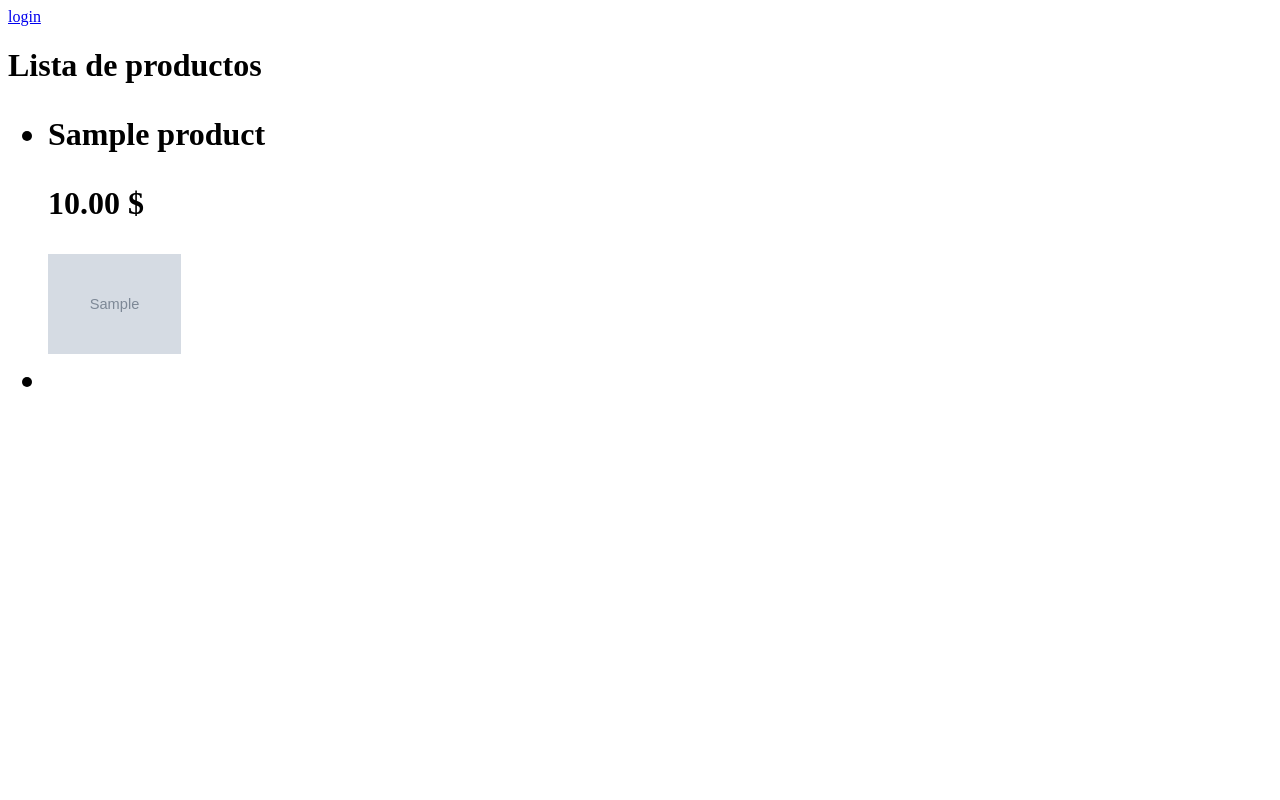
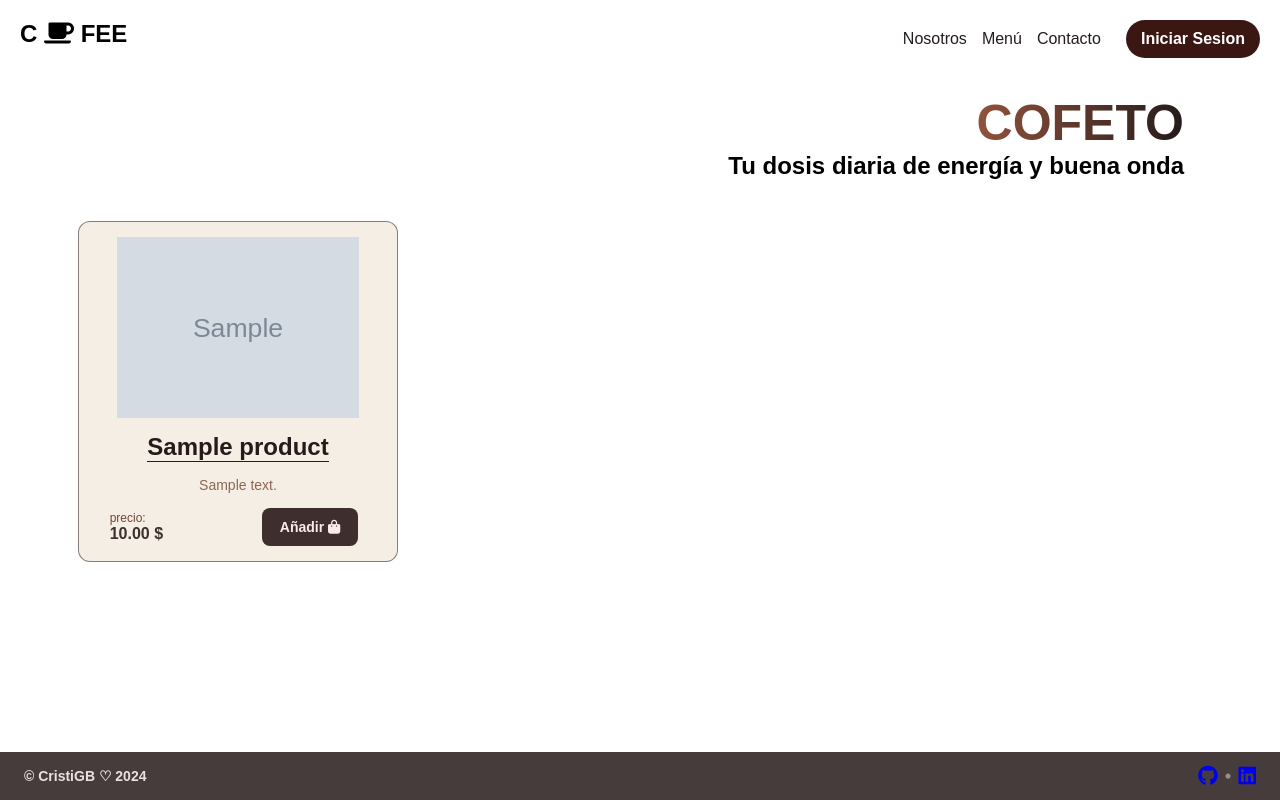
Before and after one commit to CristiGB/coffee_shop, a Django app: page /productos/ in a window 1280 px wide. Run offline with Django 5.2, Linux system fonts and the light colour scheme; tables that the repository leaves empty hold one stand-in row (values such as "Sample post"); grey boxes marked "Sample" are stand-in pictures.

Commit message:
template and styles to products list

```diff
--- a/orders/views.py
+++ b/orders/views.py
@@ -11,12 +11,12 @@ class MyOrderView(LoginRequiredMixin, DetailView):
     template_name = "orders/my_order.html"
     context_object_name = "order"
 
-    def get_object(self, queryset:None):
+    def get_object(self, queryset=None):
         return Order.objects.filter(is_active=True, user=self.request.user).first()
 
 
 class CreateOrderProductView(LoginRequiredMixin, CreateView):
-    template_name = "orders/create_order_product.html"
+    #template_name = "orders/create_order_product.html"
     form_class = OrderProductForm
     success_url = reverse_lazy('my-order')
 
@@ -26,6 +26,6 @@ class CreateOrderProductView(LoginRequiredMixin, CreateView):
             user=self.request.user
         )
         form.instance.order = order
-        form.instance.quatity = 1
+        form.instance.quantity = 1
         form.save()
         return super().form_valid(form)
--- /dev/null
+++ b/products/static/css/styles.css
@@ -0,0 +1,118 @@
+section{
+    text-align: center;
+    margin: 0 3rem;
+}
+.section-title{
+    margin: 1rem 3rem;
+    padding-block-end: 1rem;
+    text-align: end;
+}
+
+.section-title h1{
+    font-size: 50px;
+    font-weight: 900;
+    -webkit-background-clip: text;
+    background: linear-gradient(90deg, #d1734f 70%, #241b1b 100%);
+    -moz-background-clip: text;
+    background-clip: text;
+    color: transparent;
+}
+
+section p{
+    font-size: 14px;
+    font-weight: 600;
+    color: #744433;
+}
+
+.list_product{
+    margin: 25px 30px;
+    list-style: none;
+}
+
+.product_card{
+    padding: 15px 8px;
+    display: flex;
+    flex-direction: column;
+    align-items: center;
+    gap: 15px;
+    max-width: 25vw;
+    background-color: #f5eee5;
+    border-radius: 12px;
+    border: 1px solid #281a1a88;
+}
+
+.container_product-photo{
+    position: relative;
+    width: 100%;
+    display: flex;
+    justify-content: center;
+    align-items: center;
+}
+.card-shadow{
+    position: absolute;
+    width: 50%;
+    height: 50%;
+    background-color: #7c5353;
+    border-radius: 50%;
+    backdrop-filter: blur(10px);
+    box-shadow: 0px 0px 25px #eb9c76;
+}
+
+.product-photo{
+    max-width: 80%;
+    z-index: 10;
+}
+
+.product-name{
+    color: #281a1a;
+    font-size: 24px;
+    font-weight: 600;
+    border-bottom: 1px solid #281a1a;
+}
+
+.product-description{
+    font-size: 14px;
+    opacity: 0.8;
+    font-weight: 500;
+}
+
+.add_product{
+    width: 85%;
+    display: flex;
+    align-items: center;
+    justify-content: space-between;
+}
+
+.product-price{
+    font-size: 16px;
+    font-weight: 600;
+    color: #3c312e;
+}
+
+.product-price  p{
+    font-size: 12px;
+    font-weight: 300;
+    text-align: left;
+}
+
+.add_product .product_card > p{
+    text-align: center;
+}
+
+.btn_add-product{
+    padding: 11px 18px;
+    margin: 0 8px;
+    background-color: #3e2e2e;
+    color: #f7ece9;
+    border: none;
+    outline: none;
+    border-radius: 8px;
+    font-size: 14px;
+    font-weight: 600;
+}
+
+.btn_add-product:hover{
+    cursor: pointer;
+    background-color: #221c1d;
+    color: #fff;
+}
--- a/products/templates/products/add_product.html
+++ b/products/templates/products/add_product.html
@@ -1,5 +1,3 @@
-aca aparecera el form
-
 <form action="{% url "add_product" %}" method='post'>
     {% csrf_token %}
     {{form.as_p}}
--- a/products/templates/products/list_product.html
+++ b/products/templates/products/list_product.html
@@ -1,18 +1,44 @@
 {% extends "base.html" %}
+{% block styles %}
+    {% load static %}
+    <link rel="stylesheet" href="{% static 'css/styles.css' %}">
+{% endblock styles %}
 {% block content %}
+<section>
+    <div class="section-title">
+        <h1>COFETO</h1>
+        <h2>Tu dosis diaria de energía y buena onda</h2>
+    </div>
+    {% comment %} <p>Nuestros cafes especiales</p> {% endcomment %}
+    <ul class="list_product">
+        {% for product in products %}
+            <li class="product_card">
+                {% if  product.photo%}
+                    <div class="container_product-photo">
+                        <div class="card-shadow"></div>
+                        <img class="product-photo" src="{{product.photo.url}}" alt="{{product.name}}" >
+                    </div>
+                {% endif %}
+                <p class="product-name">{{product.name}}</p>
+                <p class="product-description"> {{product.description}}</p>
+                <div class="add_product">
+                    <div class="product-price"><p>precio: </p>{{product.price}} $</div>
 
-<h1>Lista de productos<h1>
-    <ul>
-        {% for product in products %}
+                    <form action="{% url "add_products" %}" method="post">
+                        {% csrf_token %}
+                        <input type="hidden" name="product" value="{{product.id}}">
+                        <button class="btn_add-product">Añadir <i class="fa-solid fa-bag-shopping"></i></button>
+                    </form>
+
+                </div>
+
             <li>
-                {{product.name}}
-                <p>{{product.price}} $</p>
-                {% if  product.photo%}
-                    <img src="{{product.photo.url}}" alt="{{product.name}}" style="max-height: 100px;">
-                {% endif %}
-            <li>
+        {% empty %}
+            <li>No hay productos</li>
+
         {% endfor %}
 
     </ul>
+</section>
 
 {% endblock content %}
--- /dev/null
+++ b/static/css/base_styles.css
@@ -0,0 +1,127 @@
+*{
+    margin: 0;
+    padding: 0;
+    box-sizing: border-box;
+}
+body {
+    min-height: 100vh;
+    font-family: Arial, sans-serif;
+    display: flex;
+    flex-direction: column;
+}
+
+ul{
+    list-style: none;
+}
+
+header {
+    display: flex;
+    justify-content: space-between;
+    padding: 20px;
+    background-color: transparent;
+}
+
+.logo {
+    font-size: 24px;
+    font-weight: bold;
+}
+
+.welcome-header_name{
+    font-size: 24px;
+    font-weight: 600;
+}
+
+.navbar ul , .navbar{
+    list-style: none;
+    display: flex;
+    align-items: center;
+    gap: 15px;
+}
+
+.navbar a {
+    text-decoration: none;
+    color: #251c1c;
+}
+
+.navbar .navbar_list a:hover {
+    color: #915b4d;
+}
+.navbar_right{
+    display: flex;
+    align-items: center;
+    gap: 15px;
+    margin-left: 10px;
+}
+.btn_logout{
+    outline: none;
+    border: none;
+}
+
+.btn_login, .btn_logout {
+    padding: 10px 15px;
+    background-color: rgb(59, 23, 20);
+    border-radius: 24px;
+    cursor: pointer;
+    transition: background-color ease-in-out .3s;
+}
+.btn_login a, .btn_logout {
+    color: #fff;
+    font-weight: 600;
+}
+
+.btn_login:hover, .btn_logout:hover{
+    background-color: rgb(217, 145, 111) ;
+}
+
+
+.content{
+    flex-grow: 1;
+}
+
+/*------------footer------------*/
+
+.footer{
+    padding: 0 24px;
+    width: 100%;
+    height: 3rem;
+    display: flex;
+    justify-content: space-between;
+    align-items: center;
+    margin-block-start: 2rem;
+    text-align: center;
+    font-weight: 600;
+    color: #e9e1e1;
+    background-color: #463c3c;
+}
+
+.footer__copy{
+    font-size: 14px;
+}
+
+.socialMedia{
+    display: flex;
+    align-items: center;
+    margin-block-start: 1rem;
+    margin-block-end: 1rem;
+    justify-content: center;
+    column-gap: .5rem;
+    color: rgb(233, 225, 225);
+    font-size: 20px;
+}
+
+.socialMedia img{
+    filter: contrast(.5);
+}
+.socialMedia .dotch{
+    font-size: 5px;
+    opacity: .5;
+    background-color: #584b46;
+}
+
+.socialMedia li:hover{
+    cursor: pointer;
+}
+
+.socialMedia li a:visited{
+    color: #ebe5e5;
+}
--- a/templates/base.html
+++ b/templates/base.html
@@ -1,20 +1,72 @@
+{% load static %}
 <!DOCTYPE html>
 <html lang="en">
 <head>
     <meta charset="UTF-8">
     <meta name="viewport" content="width=device-width, initial-scale=1.0">
+    <link rel="stylesheet" href="https://cdnjs.cloudflare.com/ajax/libs/font-awesome/6.0.0/css/all.min.css" />
+    <link rel="stylesheet" href="{% static 'css/base_styles.css' %}">
+    {% block styles %}{% endblock styles %}
     <title>Coffee Shop</title>
 </head>
 <body>
+    <header>
+       <div class="logo">
+            C
+            <i class="fa-solid fa-mug-saucer"></i>
+            FEE
+        </div>
+        <p class="welcome-header_name">
             {% if user.is_authenticated%}
                 Hola, {{ user.username }}
+            {%endif%}
+        </p>
+        <nav class="navbar">
+            <ul class="navbar_list">
+                <li><a href="#">Nosotros</a></li>
+                <li><a href="{% url "list_product"%}">Menú</a></li>
+                <li><a href="#">Contacto</a></li>
+            </ul>
+            <div class="navbar_right">
+                {% if user.is_authenticated%}
+                    <div><a href="{% url "my-order"%}">
+                        <i class="fa-solid fa-cart-shopping"></i>
+                    </a></div>
                     <form action="{% url "logout" %}" method='post'>
                         {% csrf_token %}
-            <button type="submit">Cerrar sesion</button>
+                        <button class="btn_logout" type="submit"><i class="fa-solid fa-right-from-bracket"></i></button>
                     </form>
                 {% else %}
-        <a href="{% url "login"%}">login</a>
+                    <div class="btn_login">
+                        <a href="{% url "login"%}">Iniciar Sesion</a>
+                    </div>
                 {%endif%}
+            </div>
+        </nav>
+    </header>
+    <div class="content">
         {% block content %}{% endblock content %}
+    </div>
+
+    <footer class="footer section container">
+        <span class="footer__copy">
+             &#169; CristiGB &#x2661; 2024
+        </span>
+
+        <ul class="socialMedia">
+            <li>
+                <a href="https://github.com/CristiGB">
+                    <i class="fa-brands fa-github"></i>
+                </a>
+            </li>
+            <li class="dotch"><i class="fa-solid fa-circle"></i></li>
+            <li>
+                <a href="https://www.linkedin.com/in/isabel-gomez-balvin/">
+                    <i class="fa-brands fa-linkedin"></i>
+                </a>
+            </li>
+        </ul>
+    </footer>
 </body>
+
 </html>
```
Also changed, not shown: coffee_shop/settings.py (+6 -1 lines), logos/5baffac9-492e-41a4-8771-214f2b02f26f-Photoroom.png (added), orders/migrations/0001_initial.py (added). Lines whose indentation alone changed are shown as unchanged.
